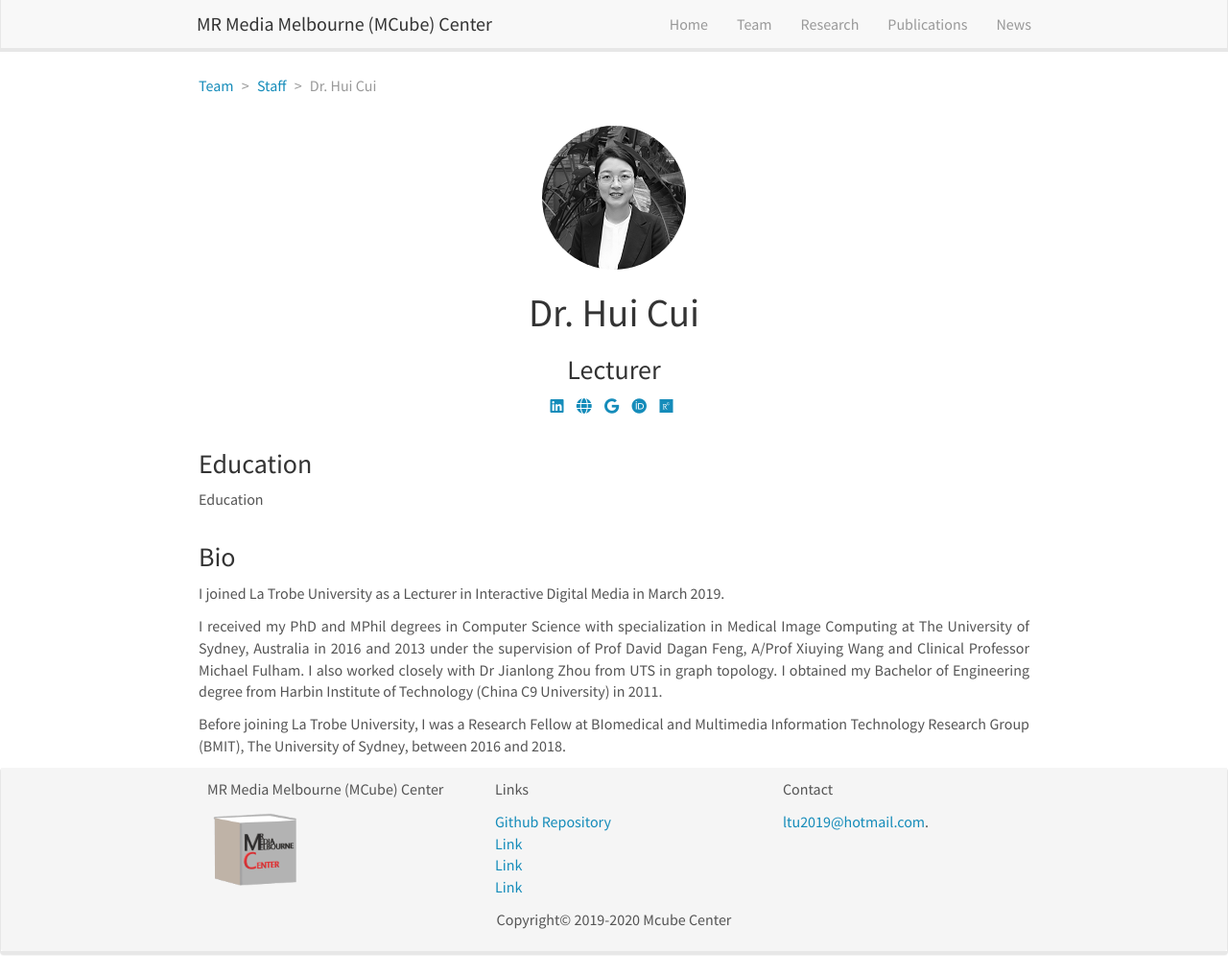
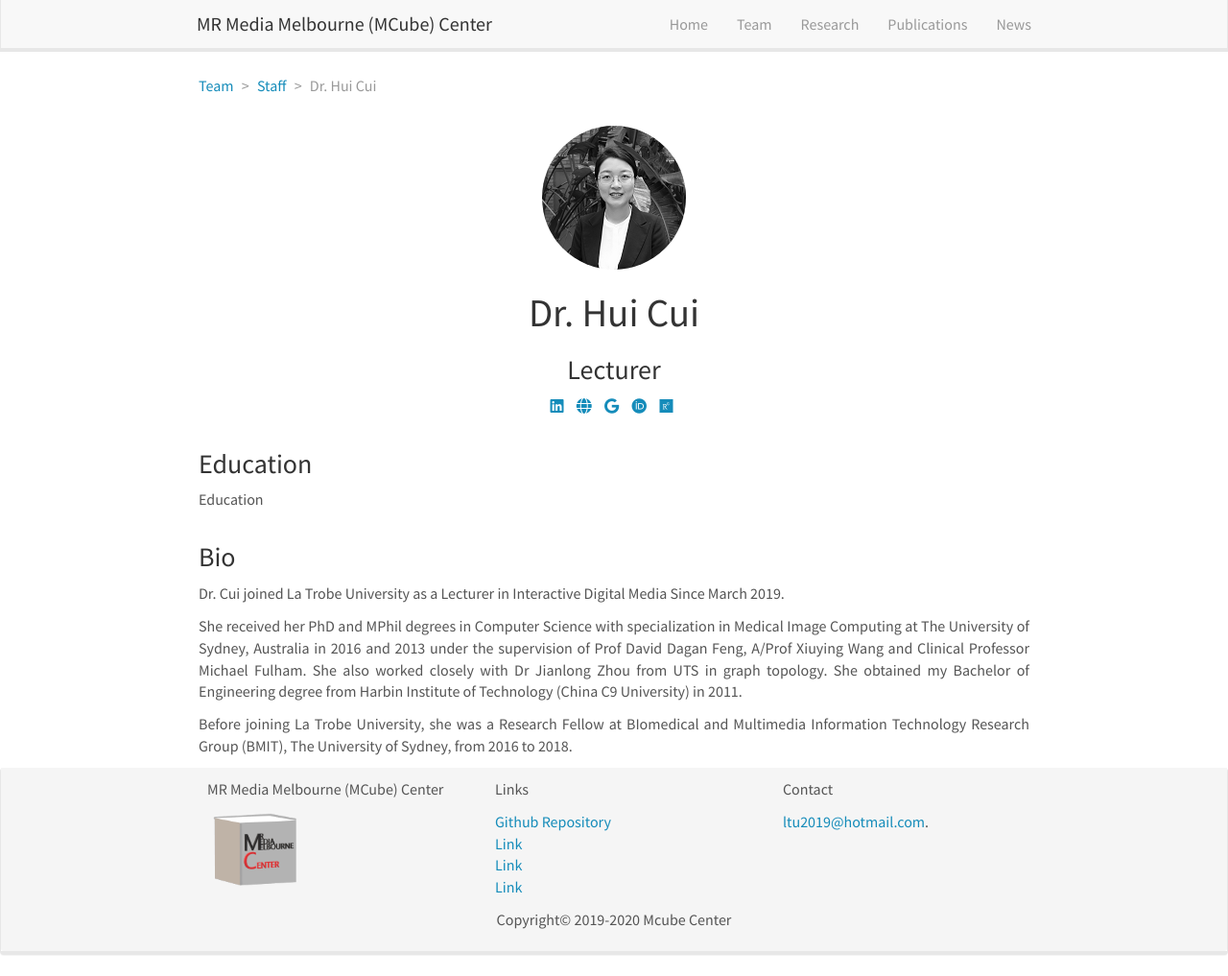
Before and after one commit to m3lab-ltu/m3lab-ltu.github.io, a Jekyll site: the page built from _pages/team/_posts/2020-07-13-researcher-staff-HuiCui.md, in a window 1280 px wide and 1017 px high. Shown: the whole window at 96% size. Built offline with Jekyll 4.4.1, drawn with Linux system fonts in a browser that asks for light colours; nearby versions of some CDN libraries.

Commit message:
Update 2020-07-13-researcher-staff-HuiCui.md

```diff
--- a/_pages/team/_posts/2020-07-13-researcher-staff-HuiCui.md
+++ b/_pages/team/_posts/2020-07-13-researcher-staff-HuiCui.md
@@ -17,8 +17,8 @@ education:
  - Education
 ---
 
- I joined La Trobe University as a Lecturer in Interactive Digital Media in March 2019.
+Dr. Cui joined La Trobe University as a Lecturer in Interactive Digital Media Since March 2019.
 
-I received my PhD and MPhil degrees in Computer Science with specialization in Medical Image Computing at The University of Sydney, Australia in 2016 and 2013 under the supervision of Prof David Dagan Feng, A/Prof Xiuying Wang and Clinical Professor Michael Fulham. I also worked closely with Dr Jianlong Zhou from UTS in graph topology. I obtained my Bachelor of Engineering degree from Harbin Institute of Technology (China C9 University) in 2011.
+She received her PhD and MPhil degrees in Computer Science with specialization in Medical Image Computing at The University of Sydney, Australia in 2016 and 2013 under the supervision of Prof David Dagan Feng, A/Prof Xiuying Wang and Clinical Professor Michael Fulham. She also worked closely with Dr Jianlong Zhou from UTS in graph topology. She obtained my Bachelor of Engineering degree from Harbin Institute of Technology (China C9 University) in 2011.
 
-Before joining La Trobe University, I was a Research Fellow at BIomedical and Multimedia Information Technology Research Group (BMIT), The University of Sydney, between 2016 and 2018.
+Before joining La Trobe University, she was a Research Fellow at BIomedical and Multimedia Information Technology Research Group (BMIT), The University of Sydney, from 2016 to 2018.
```
